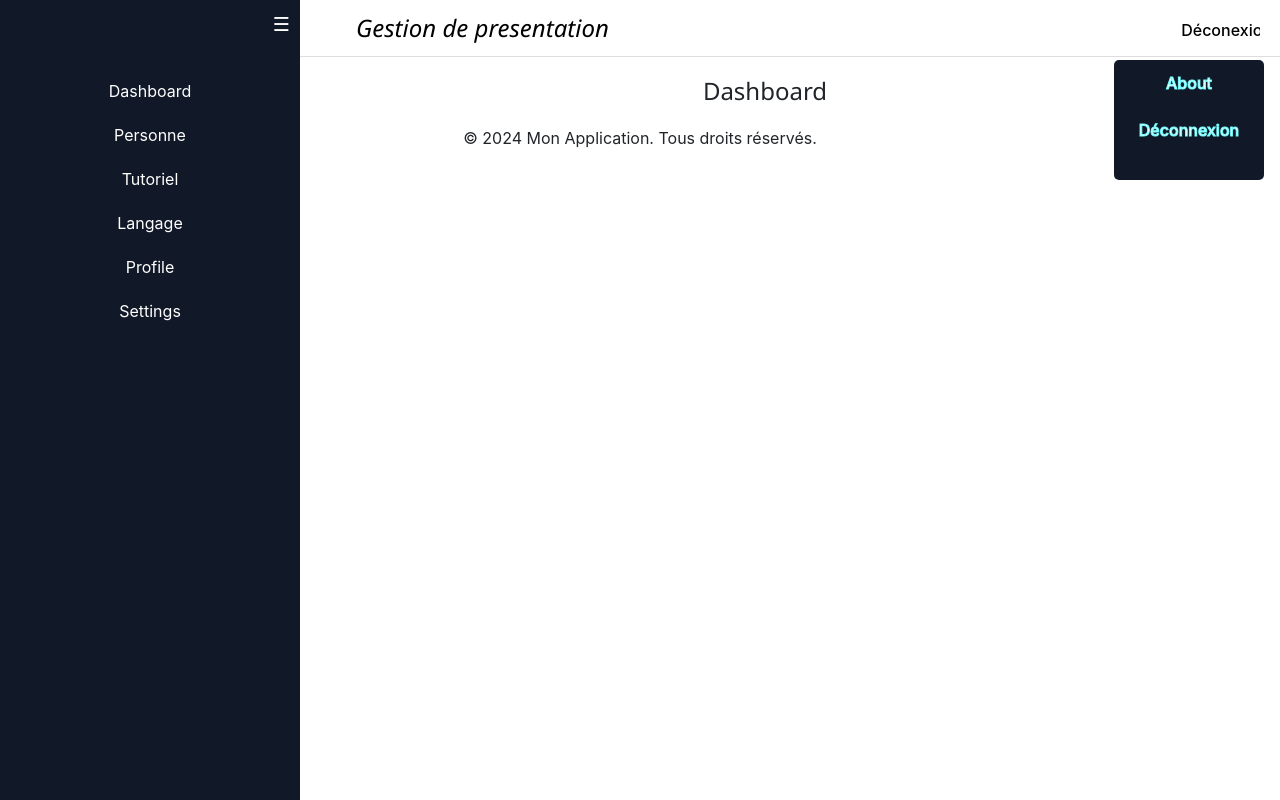
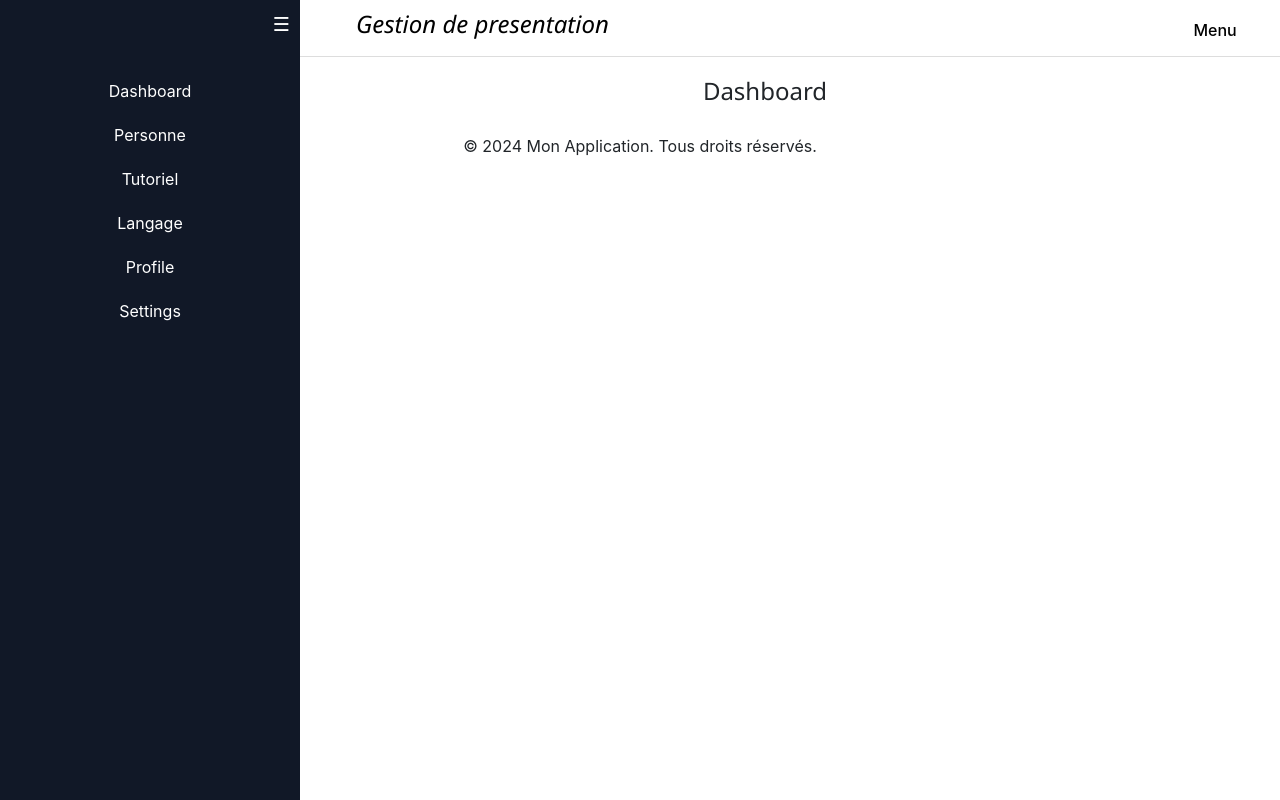
Before and after one commit to lambou-rufin/front-companie_de_presentation, a React (Create React App) app: page /dashboard in a window 1280 px wide. Built offline with nearby package versions, Linux system fonts and the light colour scheme.

Commit message:
IMPROVE - debug login

```diff
--- /dev/null
+++ b/src/components/About/About.css
@@ -0,0 +1,4 @@
+p {
+    justify-content: center;
+    margin: 8rem;
+}
--- a/src/components/About/About.tsx
+++ b/src/components/About/About.tsx
@@ -1,37 +1,29 @@
-import React from 'react'
-import { Accordion, Button } from 'react-bootstrap';
-import Icon from '../../shared/components/Icon/Icon';
+import React from "react";
+import { Accordion, Button } from "react-bootstrap";
+import Icon from "../../shared/components/Icon/Icon";
 
-const About:React.FC = () => {
+const About: React.FC = () => {
   return (
     <>
-    <div><h1 className="text-center mt-3">About</h1>
-    <div className="data-table-top mt-3">
-        <div>
-          <Button variant="success" size="sm" >
-            <Icon name="plus"></Icon>
-            <span>Ajouter département</span>
-          </Button>
-          <Button variant="success" className="ms-2" size="sm" >
-            <Icon name="plus"></Icon>
-            <span>Ajouter équipe</span>
-          </Button>
-          <Button variant="success" className="ms-2" size="sm" >
-            <Icon name="plus"></Icon>
-            <span>Ajouter poste</span>
-          </Button>
-          <Button variant="success" className="ms-2" size="sm">
-            <Icon name="plus"></Icon>
-            <span>Ajouter volontaire</span>
-          </Button>
+      <div>
+        <h1 className="text-center mt-3">About</h1>
+        <div className="data-table-top mt-3">
+          <div>
+            <p>
+              "Lorem ipsum dolor sit amet, consectetur adipiscing elit, sed do
+              eiusmod tempor incididunt ut labore et dolore magna aliqua. Ut
+              enim ad minim veniam, quis nostrud exercitation ullamco laboris
+              nisi ut aliquip ex ea commodo consequat. Duis aute irure dolor in
+              reprehenderit in voluptate velit esse cillum dolore eu fugiat
+              nulla pariatur. Excepteur sint occaecat cupidatat non proident,
+              sunt in culpa qui officia deserunt mollit anim id est laborum."
+            </p>
+          </div>
         </div>
+        <Accordion></Accordion>
       </div>
-    <Accordion>
-
-    </Accordion>
-    </div>
     </>
-  )
-}
+  );
+};
 
 export default About;
--- a/src/components/Users/Login/Login.tsx
+++ b/src/components/Users/Login/Login.tsx
@@ -132,7 +132,7 @@ const LoginForm: React.FC = () => {
       await login(values.email, values.password); // Connexion réussie si aucune erreur n'est lancée
       navigate('/dashboard'); // Redirection vers le tableau de bord après une connexion réussie
     } catch (error) {
-      setError('Failed to login. Please check your credentials and try again.');
+      setError('Connexion error, please try again.');
     }
   };
 
--- a/src/components/main/Dashboard.tsx
+++ b/src/components/main/Dashboard.tsx
@@ -1,5 +1,4 @@
 // src/components/Dashboard/Dashboard.tsx
-
 import React from 'react';
 import SideNav from './Sidenav';
 
--- a/src/components/main/SideNav.css
+++ b/src/components/main/SideNav.css
@@ -48,7 +48,7 @@
     color: white;
     text-decoration: none;
     padding: 10px;
-    /* transition: background-color 0.3s ease; */
+    transition: background-color 0.3s ease;
     overflow: hidden;
     transition: all 0.5s;
   }
@@ -59,16 +59,17 @@
     border-color: transparent;
     background: linear-gradient(
       90deg,
-      #222527,
-      #2c3332,
-      #313435,
-      #464546a8,
-      #494646,
+      #7a7b7c,
+      #696d6c,
+      #636566,
+      #9c9c9ca8,
+      #7e7d7d,
       #b8b8b8
     );
     background-size: 400%;
-    box-shadow: 0 0 15px rgb(2, 4, 24);
-    animation: glow 12s linear forwards;
+    /* box-shadow: 0 0 15px rgb(2, 4, 24); */
+    /* animation: glow 12s linear forwards; */
+    /* margin: 1rem; */
   }
 
 
@@ -83,13 +84,8 @@
   filter: blur(36px);
   z-index: -1;
   opacity: 0;
-  transition: 0.5s ease-out;
+  /* transition: 0.5s ease-out; */
 }
-
-/* .nav-links a:hover::before {
-  opacity: 1;
-  z-index: -1;
-} */
 
 /* @keyframes glow {
   from {
@@ -104,5 +100,6 @@
     .sidenav {
       /* width: 100%; */
       display: none;
+      transition: transform 0.3s ease;
     }
   }
--- a/src/components/main/layout/Header.css
+++ b/src/components/main/layout/Header.css
@@ -1,17 +1,19 @@
 /* src/components/layout/Header.css */
 header {
-    justify-content: flex-start;
+    /* justify-content: flex-start;
     position: relative;
     padding: 4px;
     border-bottom: 1px solid #ddd;
-    background-color: rgb(255, 255, 255); /* blanc Bootstrap */
-    color: black; /* Texte en noir */
-    width: 100%;
-    z-index: 99;
+    background-color: rgb(255, 255, 255); */
+     /* blanc Bootstrap */
+    /* color: black;  */
+    /* Texte en noir */
+    /* width: 100%;
+    z-index: 99; */
     /* animation: cubic-bezier(0.175, 0.885, 0.32, 1.275); */
 }
 
- h1 {
+ /* h1 {
     margin: 0;
     font-size: 1.5em;
   }
@@ -43,7 +45,7 @@ header {
     padding: 0;
     display: flex;
     gap: 15px;
-  }
+  } */
 
   /* nav ul li a {
     text-decoration: none;
@@ -66,22 +68,26 @@ header {
 
 .dropdown_menu {
   /* display: none; */
-  position: absolute;
+  /* position: absolute;
   right: 1rem;
-  height: 120px;
+  height: 120px; */
+
   /* background-color: #ffffffd3; */
-  background-color: #111827;
+
+  /* background-color: #111827;
   top: 60px;
-  width: 150px;
+  width: 150px; */
+
   /* background: rgba(255, 255, 255, 0.1); */
   /* backdrop-filter: blur(15px); */
-  border-radius: 5px;
+
+  /* border-radius: 5px;
   border: 1px;
   overflow: hidden;
-  transition: height 0.2s cubic-bezier(0.175, 0.885, 0.32, 1.275);
+  transition: height 0.2s cubic-bezier(0.175, 0.885, 0.32, 1.275); */
 }
 
-.dropdown_menu.open{
+/* .dropdown_menu.open{
   height: 240px;
 }
 
@@ -112,7 +118,7 @@ header {
     color: transparent;
     filter: hue-rotate(720deg);
   }
-}
+} */
 
 .dropdown_menu li::after{
   content: '';
@@ -121,21 +127,21 @@ header {
   bottom: -6px;
   width: 100%;
   height: 3px;
-  background: #bbbcc0;
+  background: #c0bbbb;
   transform-origin: right;
   transform: scaleX(0);
   transition: transform .5s;
 }
 
-.dropdown_menu li:hover::after{
+/* .dropdown_menu li:hover::after{
 
   transform: scaleX(1);
-}
+} */
 
-.dropdown_menu li:hover {
+/* .dropdown_menu li:hover {
   background-color: #abb0b4;
 
-}
+} */
 
 .toggle_button{
   /* margin: 0;
@@ -143,7 +149,8 @@ header {
   color: #000000;
   text-decoration: none;
   font-weight: 500; */
-  font-size: 1em;
+
+  /* font-size: 1em;
   color: #000000;
   text-decoration: none;
   width: 90px;
@@ -155,11 +162,13 @@ header {
   padding: 0.4rem 0.7rem;
   border-radius: 3px;
   font-weight: 500;
-  cursor: pointer;
+  cursor: pointer; */
+
   /* transition: 0.3s; */
-  margin: 0.5rem 1rem;
+
+  /* margin: 0.5rem 1rem;
   overflow: hidden;
-  transition: all 1s;
+  transition: all 1s; */
 }
 
 .toggle_button:hover{
@@ -213,4 +222,182 @@ header {
     /* display: none; */
     text-align: center;
   }
+  header{
+    width: 100%;
+  }
 }
+
+
+
+header {
+    justify-content: flex-start;
+    position: relative;
+    padding: 4px;
+    border-bottom: 1px solid #ddd;
+    background-color: rgb(255, 255, 255);
+     /* blanc Bootstrap */
+    color: black;
+    /* Texte en noir */
+    width: 100%;
+    z-index: 99;
+    /* animation: cubic-bezier(0.175, 0.885, 0.32, 1.275); */
+}
+
+.uldrop {
+  /* display: flex; */
+  align-items: center;
+  list-style: none;
+  align-items: center;
+  justify-content: space-between;
+  margin-top: 0.5rem;
+  margin: 0;
+  /* text-decoration: none; */
+  /* margin-left: 20rem; */
+}
+
+/* li {
+  margin-right: 20px;
+} */
+
+h1 {
+  font-size: 1.5rem;
+}
+
+.toggle_button {
+  /* margin: 0;
+  font-size: 1em;
+  color: #000000;
+  text-decoration: none;
+  font-weight: 500; */
+
+  font-size: 1em;
+  color: #000000;
+  text-decoration: none;
+  width: 90px;
+  height: 2rem;
+  background: transparent;
+  outline: none;
+  cursor: pointer;
+  border: none;
+  padding: 0.4rem 0.7rem;
+  border-radius: 3px;
+  font-weight: 500;
+  cursor: pointer;
+
+  /* transition: 0.3s; */
+
+  margin: 0.5rem 1rem;
+  overflow: hidden;
+  transition: all 1s;
+}
+
+.toggle_button:hover {
+  background-color: #555;
+}
+
+/* Styles pour le menu déroulant */
+.dropdown_menu {
+  display: none;
+  background-color: #111827;
+  color: #ffffff;
+  padding: 10px;
+  position: absolute;
+  top: 50px;
+  border-radius: 5px;
+  right: 1rem;
+  height: 120px;
+  z-index: 1;
+  box-shadow: 0 4px 8px rgba(0, 0, 0, 0.2);
+}
+
+/* Affichage du menu lorsqu'il est ouvert */
+.dropdown_menu.open {
+  display: block;
+}
+
+.dropdown_menu ul {
+  list-style-type: none;
+  padding: 0;
+}
+
+/* .dropdown_menu ul li {
+  margin: 10px 0;
+} */
+
+.dropdown_menu ul li a {
+  color: white;
+  flex-direction: column;
+  text-decoration: none;
+}
+
+/* .dropdown_menu ul li a:hover {
+  text-decoration: underline;
+} */
+
+
+
+.dropdown_menu li{
+  padding: 0.7rem;
+  /* display: flex; */
+  align-items: center;
+  justify-content: center;
+  font-weight: 500;
+  cursor: pointer;
+  transition: 0.3s;
+
+  -webkit-text-stroke: 1px rgb(255, 255, 4);
+  animation: animate 2s linear infinite;
+  animation-delay: calc(-0.25s * var(--i));
+}
+
+
+@keyframes animate {
+  0%,
+  10% {
+    color: yellow;
+    filter: hue-rotate(0deg);
+  }
+  10.1% {
+    color: transparent;
+  }
+  100% {
+    color: transparent;
+    filter: hue-rotate(720deg);
+  }
+} */
+
+.dropdown_menu li::after{
+  content: '';
+  position: absolute;
+  left: 0;
+  bottom: -6px;
+  width: 100%;
+  height: 3px;
+  background: #bbbcc0;
+  transform-origin: right;
+  transform: scaleX(0);
+  transition: transform .5s;
+}
+
+.dropdown_menu li:hover::after{
+
+  transform: scaleX(1);
+}
+
+/* .dropdown_menu li:hover {
+  background-color: #abb0b4;
+
+} */
+
+
+
+ .ulhead {
+  display: flex;
+  align-items: center;
+  list-style: none;
+  align-items: center;
+  justify-content: space-between;
+  margin-top: 0.5rem;
+  margin: 0;
+  margin-left: 20rem;
+}
--- a/src/components/main/layout/Header.tsx
+++ b/src/components/main/layout/Header.tsx
@@ -1,49 +1,44 @@
-// src/components/layout/Header.jsx
 import { Link } from "react-router-dom";
-import "./Header.css";
-import React from "react";
+import React, { useState } from "react";
 import routes from "../../../router/routes";
-// import { Row, Col } from 'react-bootstrap';
+import "./Header.css"; // Assurez-vous de lier les styles
 
 const Header: React.FC = () => {
+  // État pour le toggle du menu
+  const [isOpen, setIsOpen] = useState(false);
+
+  // Fonction pour basculer l'état du menu
+  const toggleMenu = () => {
+    setIsOpen(!isOpen);
+  };
+
   return (
     <header>
-      {/* <Row className="w-100 "> */}
-      {/* <Col md={6} className="d-flex align-items-center">
-            <div className="w-100 text-center">
-              <img src="path-to-your-logo" alt="Logo" className="img-fluid" style={{ maxWidth: '100%' }} />
-            </div>
-          </Col> */}
-      {/* <Col md={6} className="d-flex align-items-center"> */}
-      <ul>
+      <ul className="ulhead">
         <li>
           <h1>
             <i>Gestion de presentation</i>
           </h1>
         </li>
-        {/* </Col> */}
-        {/* <Col md={6} className="d-flex align-items-center"> */}
         <li>
-          <div className="toggle_button">
-            <span>Déconexion</span>
+          {/* Bouton Toggle pour le menu */}
+          <div className="toggle_button" onClick={toggleMenu}>
+            <span>Menu</span>
           </div>
-          <div className="dropdown_menu">
-            {/* <li> */}
-              {/* <button> */}
-              {/* <Link to={routes.PROFILE}>Profile</Link> */}
-               {/* </button> */}
-            {/* </li> */}
+
+          {/* Menu déroulant qui s'affiche selon l'état */}
+          <div className={`dropdown_menu ${isOpen ? "open" : ""}`}>
+            <ul className="uldrop">
               <li>
                 <Link to={routes.ABOUT}>About</Link>
               </li>
               <li>
                 <Link to={routes.LOGOUT}>Déconnexion</Link>
               </li>
+            </ul>
           </div>
         </li>
       </ul>
-      {/* </Col> */}
-      {/* </Row> */}
     </header>
   );
 };
```
Lines whose indentation alone changed are shown as unchanged.
